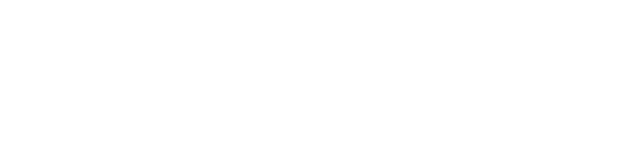
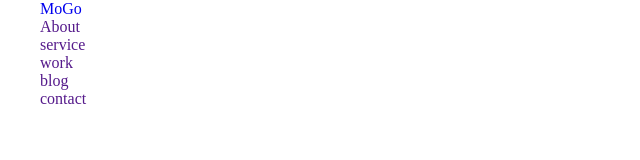
Before and after one commit to mrsardorr/GIT-BEM, a plain HTML site: page index.html in a window 1280 px wide. Shown: the whole page, without its empty margins (0-640 px from the left). Drawn offline with Linux system fonts and the light colour scheme.

Commit message:
commit-1

```diff
--- a/index.html
+++ b/index.html
@@ -9,5 +9,21 @@
 </head>
 <body>
 
+<header class="header">
+    <nav class="header-nav">
+        <a href="#!" class="header-nav__logo">MoGo</a>
+        <ul class="header-nav__ul">
+            <li class="header-nav__ul__li"><a class="header-nav__ul__li__a" href="">About</a></li>
+            <li class="header-nav__ul__li"><a class="header-nav__ul__li__a" href="">service</a></li>
+            <li class="header-nav__ul__li"><a class="header-nav__ul__li__a" href="">work</a></li>
+            <li class="header-nav__ul__li"><a class="header-nav__ul__li__a" href="">blog</a></li>
+            <li class="header-nav__ul__li"><a class="header-nav__ul__li__a" href="">contact</a></li>
+            <li class="header-nav__ul__li"><a class="header-nav__ul__li__a" href=""></a></li>
+            <li class="header-nav__ul__li"><a class="header-nav__ul__li__a" href=""></a></li>
+        </ul>
+    </nav>
+</header>
+
+
 </body>
 </html>
--- a/style.css
+++ b/style.css
@@ -0,0 +1,14 @@
+@import url('https://fonts.googleapis.com/css2?family=Montserrat:wght@100;200;300;400;500;600;700;800;900&display=swap');
+/*               font-family: 'Montserrat', sans-serif;            */
+
+*{
+    margin: 0;
+    padding: 0;
+    box-sizing: border-box;
+    list-style: none;
+    text-decoration: none;
+}
+header{
+    max-width: 1200px;
+    margin: auto;
+}
```
Also changed, not shown: img/MAGNIFYING GLASS.png (added), img/SHOPPING CART.png (added).
